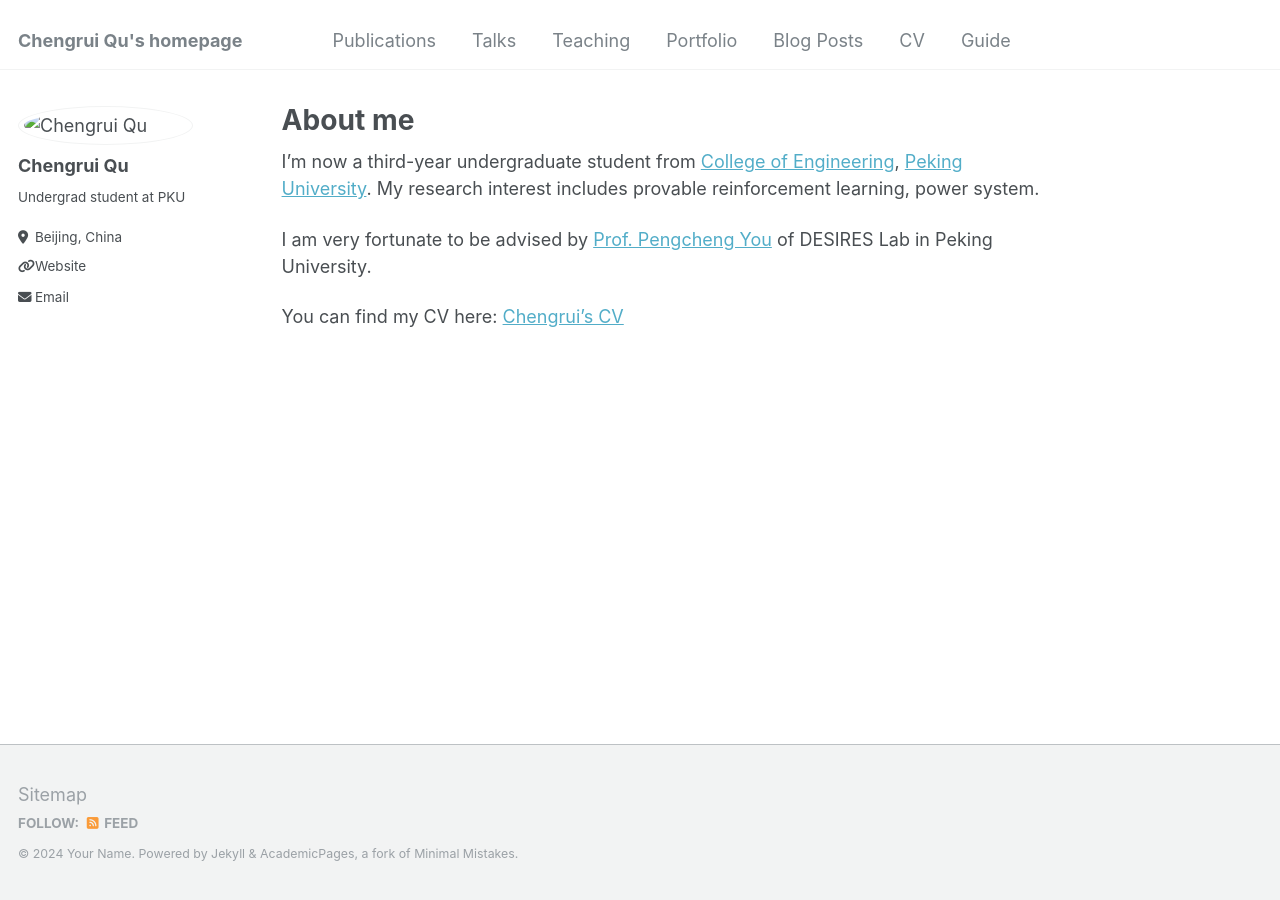
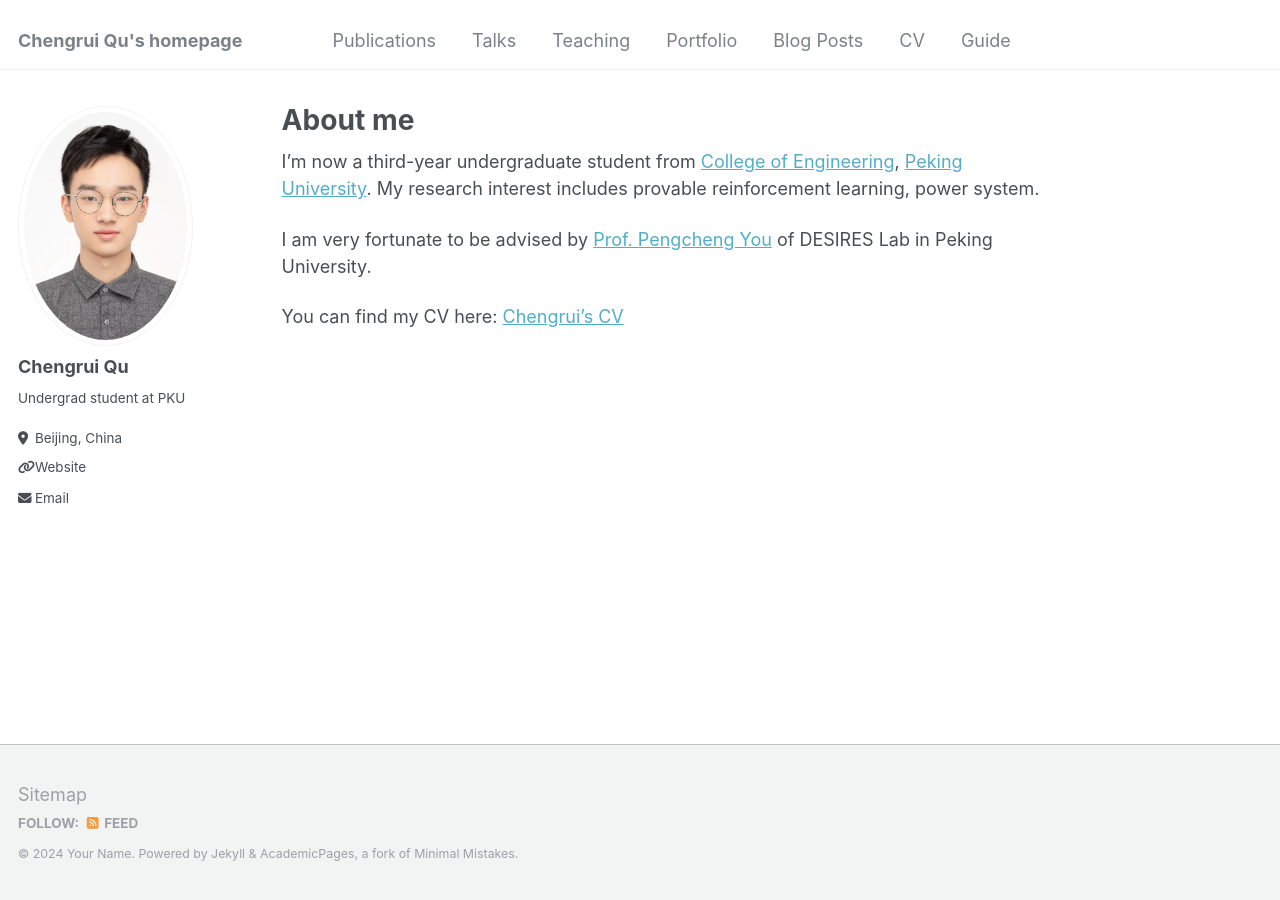
Before and after one commit to crqu/crqu.github.io, a Jekyll site: the page built from _pages/about.md, in a window 1280 px wide. Built offline with Jekyll 4.4.1, drawn with Linux system fonts in a browser that asks for light colours.

Commit message:
Update _config.yml

```diff
--- a/_config.yml
+++ b/_config.yml
@@ -21,7 +21,7 @@ repository               : "academicpages/academicpages.github.io"
 #               Additional customization can be done by editing /_includes/author-profile.html
 author:
   # Biographic information
-  avatar           : "/images/chengrui.png"
+  avatar           : "chengrui.png"
   name             : "Chengrui Qu"
   pronouns         : # example: "she/her"
   bio              : "Undergrad student at PKU"
```
